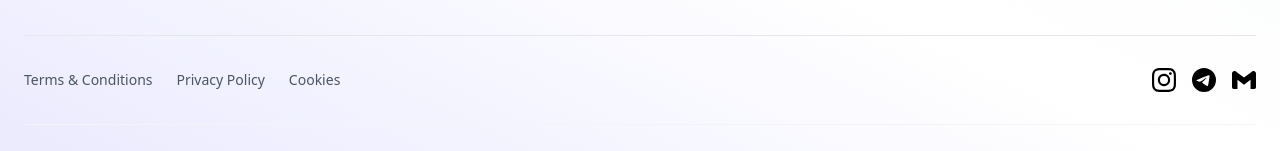
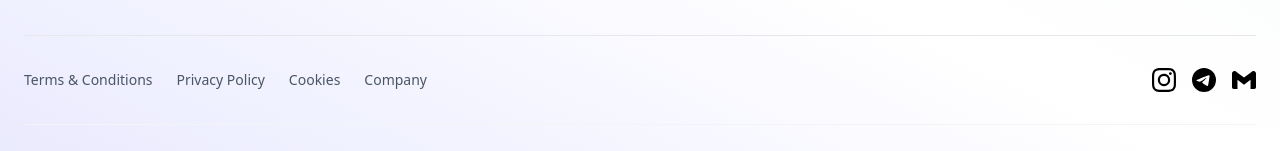
Before and after one commit to clovereighthundred/gizi-landing-page, a React (Vite) app: page / in a window 1280 px wide. Shown: the part 8376-8527 px from the top of the page. Built offline with nearby package versions, Linux system fonts and the light colour scheme.

Commit message:
feat: add link to company page

```diff
--- a/src/components/Footer.tsx
+++ b/src/components/Footer.tsx
@@ -64,15 +64,19 @@ const Footer = () => {
                 Cookies
               </a>
             </li>
+            <li>
+              <a
+                href="/company"
+                className="text-gray-600 hover:text-gray-900 transition-colors duration-200"
+              >
+                Company
+              </a>
+            </li>
           </ul>
 
           <ul className="mt-8 flex justify-center gap-4 sm:mt-0 lg:justify-end">
             <li>
-              <a
-                href="/"
-                target="_blank"
-                rel="noopener noreferrer"
-              >
+              <a href="/" target="_blank" rel="noopener noreferrer">
                 <img
                   src={InstagramIcon}
                   alt="Instagram"
```
